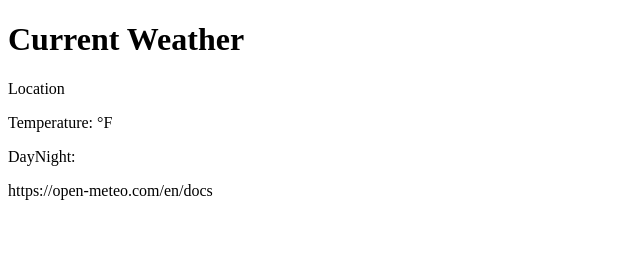
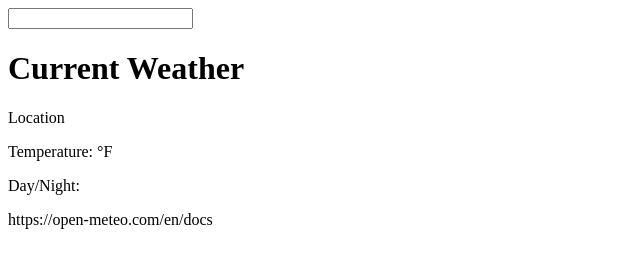
Before and after one commit to gvamaral/angularJS-test, a website with bundled scripts: page angular/index.html in a window 1280 px wide. Shown: the whole page, without its empty margins (0-640 px from the left). Built offline with nearby package versions, Linux system fonts and the light colour scheme; no server answers.

Commit message:
gitignore and html insertions

```diff
--- a/angular/index.html
+++ b/angular/index.html
@@ -8,12 +8,15 @@
     <script src="index.js"></script>
   </head>
   <body>
+      <div class="searchInput">
+          <input />
+      </div>
 
-    <div ng-controller="WeatherController">
+      <div class="weatherCard" ng-controller="WeatherController">
         <h1>Current Weather</h1>
         <p>Location {{}}</p>
         <p>Temperature: {{ weather.current_weather.temperature}}°F</p>
-        <p>DayNight: {{ weather.current_weather.is_day }}</p>
+        <p>Day/Night: {{ weather.current_weather.is_day }}</p>
         <p>https://open-meteo.com/en/docs</p>
       </div>
 
--- a/angular/index.js
+++ b/angular/index.js
@@ -7,6 +7,7 @@ var app = angular.module('weatherApp', []);
 
 app.controller('WeatherController', function($scope, $http) {
     $scope.weather = {};
+    $scope.gg = 'Your location!'
     //Getting api
     $http.get('https://api.open-meteo.com/v1/forecast?latitude=40&longitude=-111&daily=temperature_2m_max,temperature_2m_min,sunrise,sunset,uv_index_max,precipitation_sum,windspeed_10m_max&current_weather=true&temperature_unit=fahrenheit&windspeed_unit=mph&precipitation_unit=inch&timezone=GMT')
 
--- a/angular/server.js
+++ b/angular/server.js
@@ -12,7 +12,8 @@ const server = http.createServer((req, res) => {
         res.end(data);
       }
     });
-  } else if (req.url === '/index.js') {
+    }
+  else if (req.url === '/index.js') {
     fs.readFile('index.js', 'utf8', (err, data) => {
       if (err) {
         res.writeHead(500, { 'Content-Type': 'text/plain' });
```
Also changed, not shown: angular/package.json (+6 -2 lines), 2 other files.
